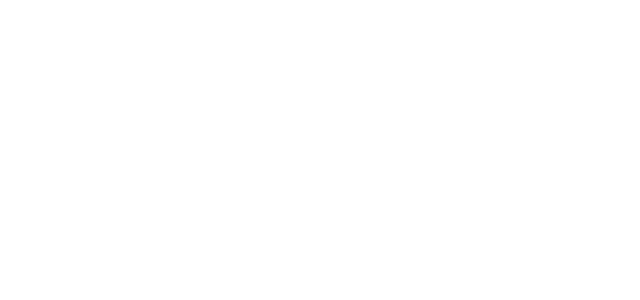
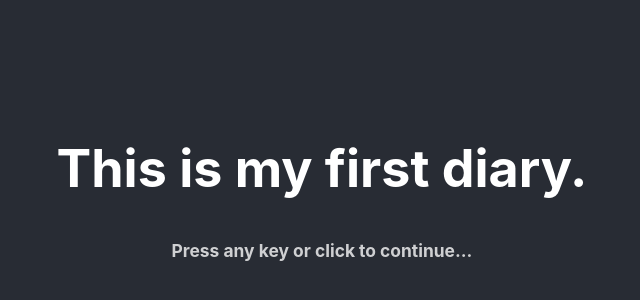
Before and after one commit to Mikael-Kolehmainen/React-Diary-comments, a React (Create React App) app: page / in a window 1280 px wide. Shown: the part 198-498 px from the top of the page, without its empty margins (318-958 px from the left). Built offline with nearby package versions, Linux system fonts and the light colour scheme.

Commit message:
Starting screen basic transition to login screen done

```diff
--- a/src/StartingScreen/StartingScreen.css
+++ b/src/StartingScreen/StartingScreen.css
@@ -1,8 +1,5 @@
 .App {
     text-align: center;
-  }
-
-  .Diary {
     background-color: #282c34;
     min-height: 100vh;
     display: flex;
--- a/src/StartingScreen/StartingScreen.js
+++ b/src/StartingScreen/StartingScreen.js
@@ -1,33 +1,6 @@
-import React, { useState, useEffect } from 'react';
+import React, { useEffect } from 'react';
 import './StartingScreen.css';
-import LoginScreen from '../LoginScreen/LoginScreen.js';
-import { Route, Routes, Link } from "react-router-dom";
-
-const StartingScreen = () => {
-  useEffect(() => {
-    const handleKeyPress = () => {
-      <Routes>
-      <Route path="/Loginscreen" element={<LoginScreen />} />
-      </Routes>
-
-    };
-
-    window.addEventListener('keydown', handleKeyPress);
-    return () => {
-      window.removeEventListener('keydown', handleKeyPress);
-    };
-  }, []);
-
-  const handleMouseClick = () => {
-
-  };
-
-  return (
-    <div onClick={handleMouseClick}>
-
-    </div>
-  );
-};
+import { useNavigate } from 'react-router-dom';
 
 // Define Diary component
 function Diary() {
@@ -35,12 +8,42 @@
     <div className="App">
       <header className="App-header">
         <h1>This is my first diary.</h1>
-        <header className="Blink">
-          <h6>Press any key to continue...</h6>
-        </header>
+        <div className="Blink">
+          <h6>Press any key or click to continue...</h6>
+        </div>
       </header>
     </div>
   );
 }
 
+const StartingScreen = () => {
+  let navigate = useNavigate(); // Hook to navigate
+
+  useEffect(() => {
+    // Function to navigate to LoginScreen
+    const navigateToLoginScreen = () => {
+      navigate('/Loginscreen');
+    };
+
+    // Event listener for key press
+    const handleKeyPress = (event) => {
+      navigateToLoginScreen();
+    };
+
+    // Add keydown event listener
+    window.addEventListener('keydown', handleKeyPress);
+
+    // Cleanup function for component unmount
+    return () => {
+      window.removeEventListener('keydown', handleKeyPress);
+    };
+  }, [navigate]); // Dependency array
+
+  return (
+    <div onClick={() => navigate('/Loginscreen')}>
+      <Diary />
+    </div>
+  );
+};
+
 export default StartingScreen;
```
Also changed, not shown: src/App.css (added).
